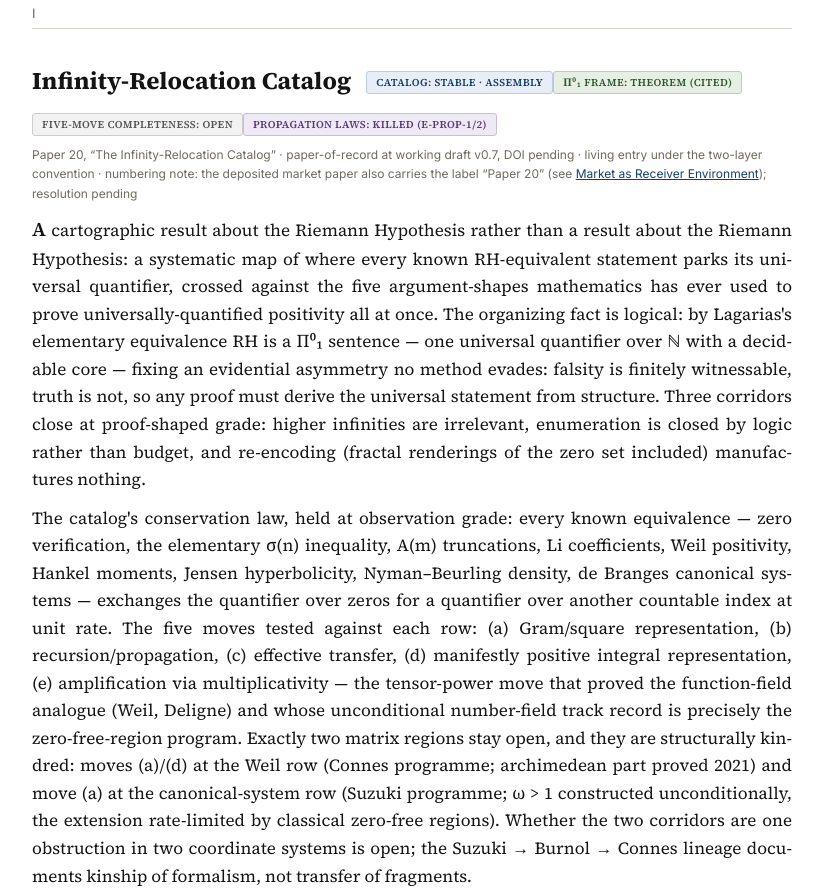
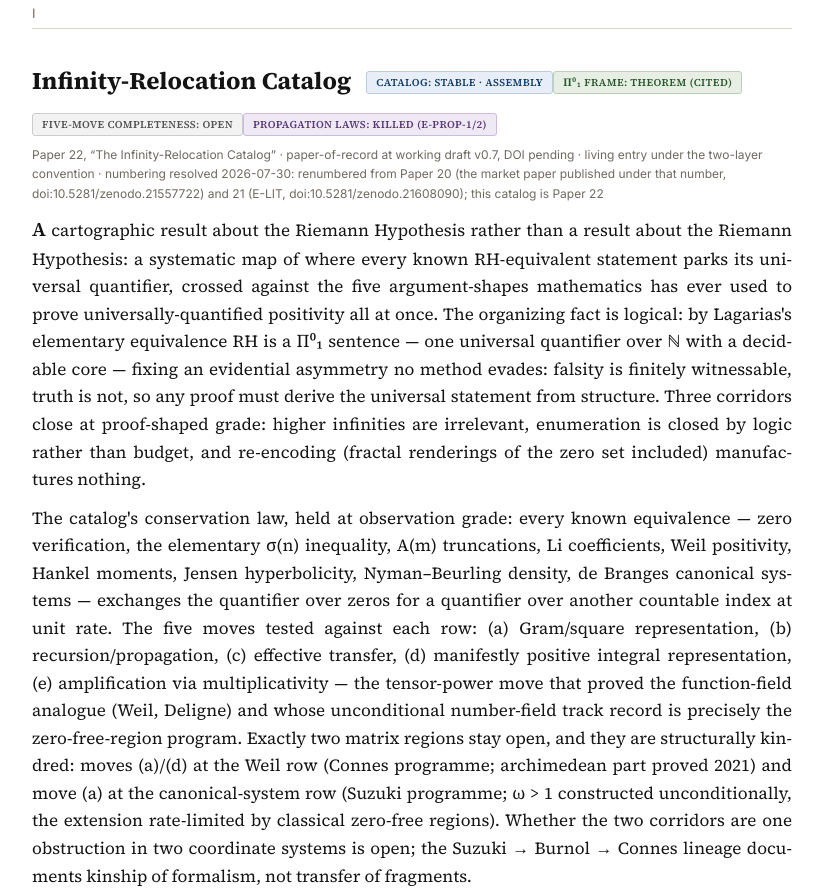
Before and after one commit to travisbergen2/IMM_encyclopedia, a plain HTML site: page index.html in a window 1280 px wide. Shown: the part 7687-8580 px from the top of the page, without its empty margins (228-1051 px from the left). Drawn offline with nearby package versions, Linux system fonts and the light colour scheme.

Commit message:
Resolve Paper 20/21/22 numbering: catalog renumbered to Paper 22; notes closed on both entries; Li-entry erratum 18->19 (#7)
Co-authored-by: Claude Fable 5 <noreply@anthropic.com>

```diff
--- a/index.html
+++ b/index.html
@@ -396,7 +396,7 @@
 
 <article id="relocation">
   <h2>Infinity-Relocation Catalog <span class="chips"><span class="chip cS">Catalog: stable &middot; assembly</span><span class="chip cT">&Pi;&#8304;&#8321; frame: theorem (cited)</span><span class="chip cO">Five-move completeness: open</span><span class="chip cN">Propagation laws: killed (E-PROP-1/2)</span></span></h2>
-  <div class="meta">Paper 20, &ldquo;The Infinity-Relocation Catalog&rdquo; &middot; paper-of-record at working draft v0.7, DOI pending &middot; living entry under the two-layer convention &middot; numbering note: the deposited market paper also carries the label &ldquo;Paper 20&rdquo; (see <a href="#marketenv">Market as Receiver Environment</a>); resolution pending</div>
+  <div class="meta">Paper 22, &ldquo;The Infinity-Relocation Catalog&rdquo; &middot; paper-of-record at working draft v0.7, DOI pending &middot; living entry under the two-layer convention &middot; numbering resolved 2026-07-30: renumbered from Paper 20 (the market paper published under that number, doi:10.5281/zenodo.21557722) and 21 (E-LIT, doi:10.5281/zenodo.21608090); this catalog is Paper 22</div>
   <p class="lede">A cartographic result about the Riemann Hypothesis rather than a result about
   the Riemann Hypothesis: a systematic map of where every known RH-equivalent statement parks
   its universal quantifier, crossed against the five argument-shapes mathematics has ever used
@@ -521,7 +521,7 @@
   <p class="lede">Li's criterion (1997) rests on the Möbius map z = 1 − 1/s, which sends the
   critical line to the unit circle: RH is exactly the statement that every nontrivial zero's
   image lies on the rim, and the Li coefficients λ<sub>n</sub> = Σ(1 − z<sub>ρ</sub><sup>n</sup>)
-  are power sums of the charted zeros. Paper 18 assembles this with the classical Smith chart
+  are power sums of the charted zeros. Paper 19 assembles this with the classical Smith chart
   of radio-frequency engineering — the identical Cayley fold of positive-real impedances into
   the disk — into a graded dictionary and a working, tested instrument with three positivity
   meters (λ<sub>n</sub>, the <a href="#am">A(m) Toeplitz gauge</a>, and the
@@ -540,7 +540,7 @@
 
 <article id="marketenv">
   <h2>Market as Receiver Environment <span class="chips"><span class="chip cS">Published &middot; v0.3</span><span class="chip cN">Two registered negatives</span><span class="chip cS">Vol-level stand-down: certified &middot; adopted</span><span class="chip cO">E-VIXTS-H1 holdout: running</span></span></h2>
-  <div class="meta">IMM Paper 20 &mdash; Open Series &middot; &ldquo;The Market as Receiver Environment&rdquo; &middot; v0.3, 2026-07-30 &middot; doi:10.5281/zenodo.21557722 (concept) &middot; numbering note: an RH-side working draft also carries the label &ldquo;Paper 20&rdquo; (see <a href="#relocation">Infinity-Relocation Catalog</a>); resolution pending</div>
+  <div class="meta">IMM Paper 20 &mdash; Open Series &middot; &ldquo;The Market as Receiver Environment&rdquo; &middot; v0.3, 2026-07-30 &middot; doi:10.5281/zenodo.21557722 (concept) &middot; numbering resolved 2026-07-30: the RH-side catalog (see <a href="#relocation">Infinity-Relocation Catalog</a>) is now Paper 22</div>
   <p class="lede">Replaces Paper 12&rsquo;s assumed two-coordinate market environment E&nbsp;=&nbsp;(H,&nbsp;P)
   with measurement: the derived E-OR chart estimated on real cross-asset data, plus the
   season&rsquo;s central methodological finding &mdash; the certification boundary between
```
